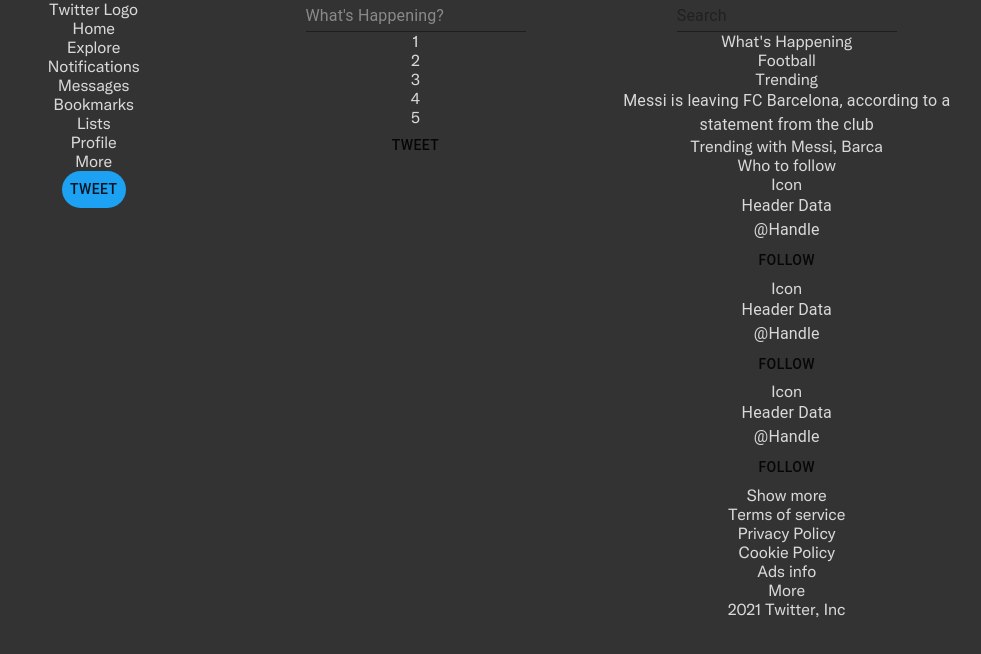
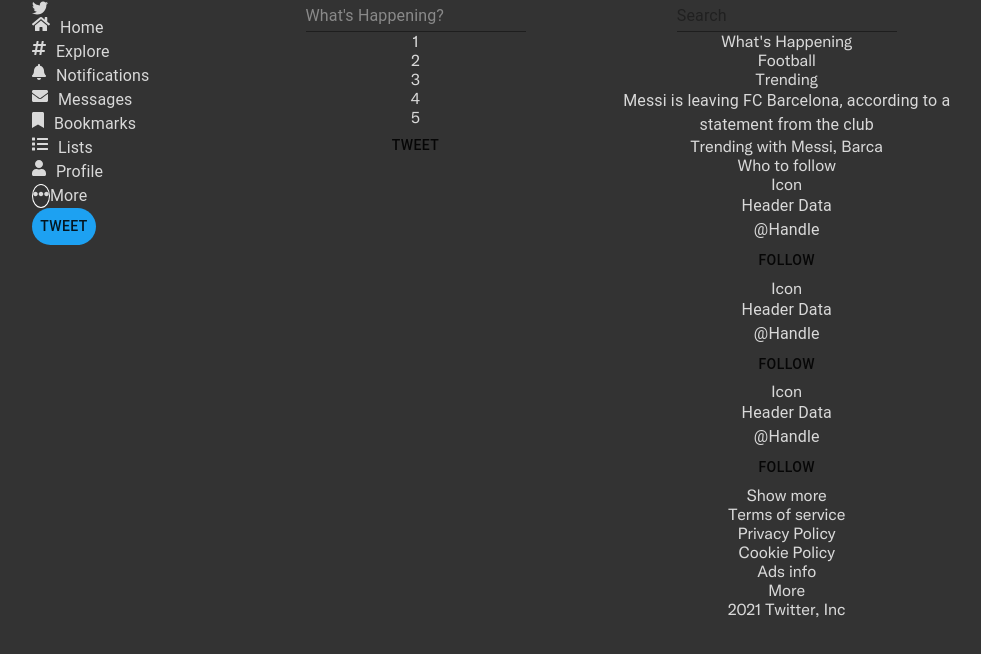
Before and after one commit to ahbell96/twitter-clone, a React (Create React App) app: page / in a window 1280 px wide. Shown: the top 654 px of the page, without its empty margins (175-1156 px from the left). Built offline with nearby package versions, Linux system fonts and the light colour scheme.

Commit message:
addition of font awsome icons, fixes to overall structure

```diff
--- a/package.json
+++ b/package.json
@@ -4,6 +4,8 @@
   "private": true,
   "dependencies": {
     "@fortawesome/fontawesome-svg-core": "^1.2.36",
+    "@fortawesome/free-brands-svg-icons": "^5.15.4",
+    "@fortawesome/free-regular-svg-icons": "^5.15.4",
     "@fortawesome/free-solid-svg-icons": "^5.15.4",
     "@fortawesome/react-fontawesome": "^0.1.15",
     "@material-ui/core": "^4.12.3",
--- a/src/components/MenuSideNavBar.js
+++ b/src/components/MenuSideNavBar.js
@@ -1,20 +1,57 @@
 import react, { useState } from "react";
 import { Grid, Typography, Button, Box } from "@material-ui/core";
+import { FontAwesomeIcon } from "@fortawesome/react-fontawesome";
+import { faTwitter } from "@fortawesome/free-brands-svg-icons";
+// import {} from '@fortawesome/fontawesome-svg-core';
+// import {fa} from '@fortawesome/free-regular-svg-icons';
+import {
+  faHome,
+  faHashtag,
+  faBell,
+  faEnvelope,
+  faBookmark,
+  faList,
+  faUser,
+  faEllipsisH,
+} from "@fortawesome/free-solid-svg-icons";
 
 const MenuSideNavBar = () => {
   return (
     <>
       <Box>
-        <Box>Twitter Logo</Box>
-        <Box>Home</Box>
-        <Box>Explore</Box>
-        <Box>Notifications</Box>
-        <Box>Messages</Box>
-        <Box>Bookmarks</Box>
-        <Box>Lists</Box>
-        <Box>Profile</Box>
-        <Box>More</Box>
-        <Button className="tweet-twitter">Tweet</Button>
+        <Box display="flex" flexDirection="column" alignItems="flex-start" width="50%" style={{margin: '0 auto'}}>
+          <Box display='flex'>
+            <FontAwesomeIcon icon={faTwitter}></FontAwesomeIcon>
+          </Box>
+          <Box display='flex'>
+            <FontAwesomeIcon icon={faHome} style={{padding: "0 10 0 0"}}></FontAwesomeIcon><Typography style={{padding: "0 0 0 10"}}>Home</Typography>
+          </Box>
+          <Box display='flex'>
+            <FontAwesomeIcon icon={faHashtag} style={{padding: "0 10 0 0"}}></FontAwesomeIcon><Typography style={{padding: "0 0 0 10"}}>Explore</Typography>
+          </Box>
+          <Box display='flex'>
+            <FontAwesomeIcon icon={faBell} style={{padding: "0 10 0 0"}}></FontAwesomeIcon><Typography style={{padding: "0 0 0 10"}}>Notifications</Typography>
+          </Box>
+          <Box display='flex'>
+            <FontAwesomeIcon icon={faEnvelope} style={{padding: "0 10 0 0"}}></FontAwesomeIcon><Typography style={{padding: "0 0 0 10"}}>Messages</Typography>
+          </Box>
+          <Box display='flex'>
+            <FontAwesomeIcon icon={faBookmark} style={{padding: "0 10 0 0"}}></FontAwesomeIcon><Typography style={{padding: "0 0 0 10"}}>Bookmarks</Typography>
+          </Box>
+          <Box display='flex'>
+            <FontAwesomeIcon icon={faList} style={{padding: "0 10 0 0"}}></FontAwesomeIcon><Typography style={{padding: "0 0 0 10"}}>Lists</Typography>
+          </Box>
+          <Box display='flex'>
+            <FontAwesomeIcon icon={faUser} style={{padding: "0 10 0 0"}}></FontAwesomeIcon><Typography style={{padding: "0 0 0 10"}}>Profile</Typography>
+          </Box>
+          <Box display='flex' justifyContent='center'>
+            <Box style={{ borderRadius: "50%", border: "1px solid white"}}>
+              <FontAwesomeIcon icon={faEllipsisH}></FontAwesomeIcon>
+            </Box>
+            <Typography style={{padding: "0 0 0 10"}}>More</Typography>
+          </Box>
+          <Button className='tweet-twitter'>Tweet</Button>
+        </Box>
       </Box>
     </>
   );
```
Also changed, not shown: 1 other file (tests, documents, lock files or other folders).
